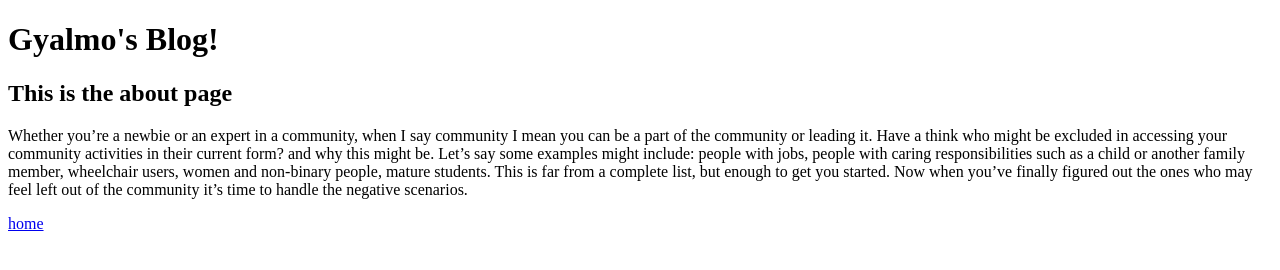
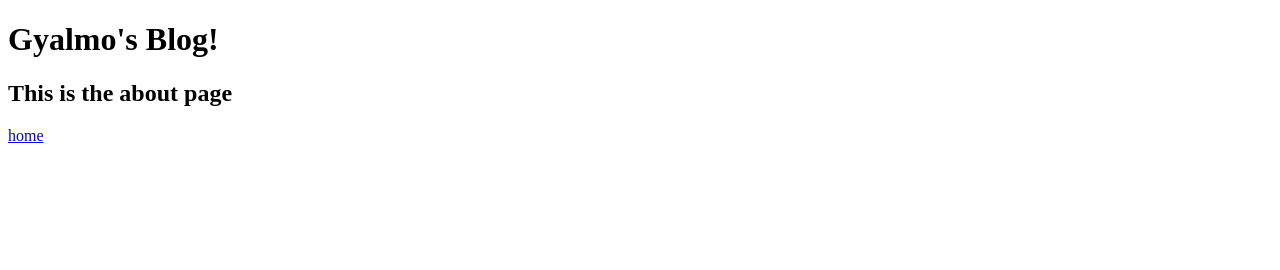
Before and after one commit to gyalmo/Gyalmo-s-Blog, a Gatsby site: page /About in a window 1280 px wide. Built offline with nearby package versions, Linux system fonts and the light colour scheme; Gatsby itself is replaced by a stand-in of ours.

Commit message:
Let's code

```diff
--- a/src/pages/About.js
+++ b/src/pages/About.js
@@ -4,8 +4,7 @@ import { Link } from "gatsby"
   return <main>
     <><h1>Gyalmo's Blog!</h1>
   <h2>This is the about page</h2>
-  <p>Whether you’re a newbie or an expert in a community, when I say community I mean you can be a part of the community or leading it. Have a think who might be excluded in accessing your community activities in their current form? and why this might be. Let’s say some examples might include: people with jobs, people with caring responsibilities such as a child or another family member, wheelchair users, women and non-binary people, mature students. This is far from a complete list, but enough to get you started.
-  Now when you’ve finally figured out the ones who may feel left out of the community it’s time to handle the negative scenarios.
+  <p>
   </p></>
   <Link to="/">
   home </Link>
```
